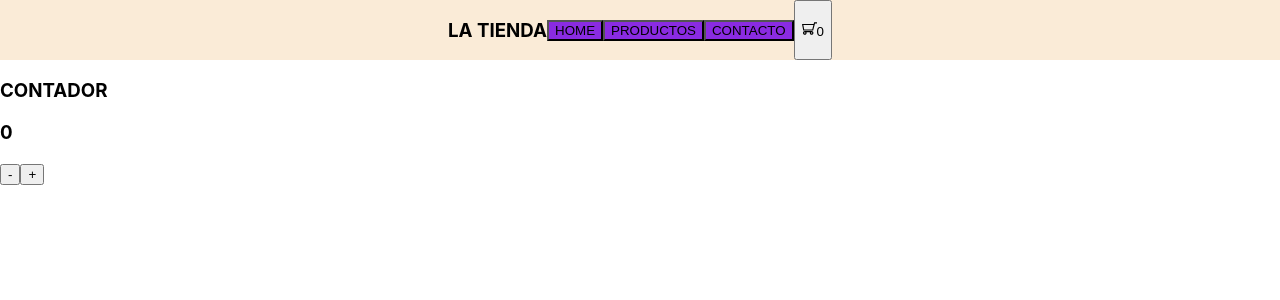
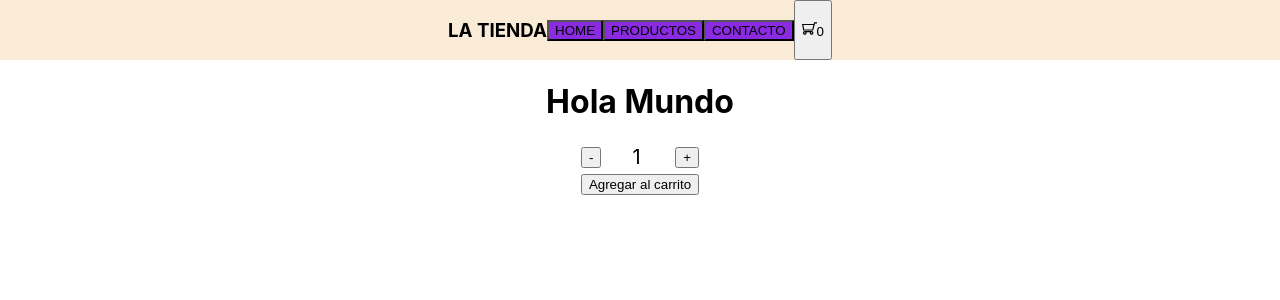
Before and after one commit to SebaMansTeo/primerapp, a React (Create React App) app: page / in a window 1280 px wide. Shown: the top 300 px of the page. Built offline with nearby package versions, Linux system fonts and the light colour scheme.

Commit message:
componentes II

```diff
--- a/src/App.js
+++ b/src/App.js
@@ -1,12 +1,14 @@
 import Navbar from './components/Navbar/Navbar';
 import './App.css';
-import FunctionCounter from './components/itemListContainer/functionCounter';
+import FunctionCounter from './components/FunctionCounter/functionCounter';
+import ItemListContainer from './components/ItemListContainer/ItemListContainer';
 
 function App() {
   return (
     <div>
       <Navbar title="LA TIENDA" color="black" />
-      <FunctionCounter />
+      <ItemListContainer greeting='Hola Mundo' style={{textAlign: "center"}} />
+      {/* <FunctionCounter /> */}
     </div>
 
   );
--- /dev/null
+++ b/src/components/FunctionCounter/functionCounter.js
@@ -0,0 +1,47 @@
+import {useState, useEffect} from "react"
+
+const FunctionCounter = () => {
+    const [count, setCount] = useState(0);
+
+    useEffect(()=> {
+    console.log("se monto")
+    setCount(count + 1)
+
+    return()=>{
+        console.log("me voy a desmontar")
+        setCount(0)
+    }
+    }, [])
+
+    useEffect(()=>{
+        console.log("count cambio")
+
+        return()=>{
+            console.log("return conut")
+            if(count === 10){
+                setCount(0)
+            }
+        }
+    }, [count])
+
+    const decrement = () => {
+        if(count > 0){
+            setCount(count - 1)
+        }
+    }
+
+    const increment = () => {
+        setCount(count + 1 )
+    }
+
+    return(
+        <>
+            <h3>CONTADOR</h3>
+            <h3>{count}</h3>
+            <button onClick={decrement}>-</button>
+            <button onClick={increment}>+</button>
+        </>
+    )
+}
+
+export default FunctionCounter
--- /dev/null
+++ b/src/components/ItemCount/ItemCount.js
@@ -0,0 +1,37 @@
+import { useState } from 'react'
+
+const ItemCount = ({stock = 1, initial = 1, onAdd})=> {
+   const [quantity, setQuantity] = useState(initial)
+
+   const increment = () => {
+       if(quantity < stock) {
+           setQuantity(quantity+1)
+       }
+   }
+
+   const decrement = () => {
+       if(quantity > 0) {
+           setQuantity(quantity - 1)
+       }
+   }
+
+   return(
+       <div align="center">
+           <table >
+               <tbody>
+                   <tr>
+                       <td align="left"><button className="Option" onClick={()=> decrement() }>-</button></td>
+                       <td align="center" style={{fontSize : '20px'}}>{quantity}</td>
+                       <td align="right"><button className="Option" onClick={() => increment() }>+</button></td>
+                   </tr>
+                   <tr>
+                       <td align="center" colSpan="5"><button className="Option" onClick={() => onAdd(quantity)}>Agregar al carrito</button></td>
+                   </tr>
+
+               </tbody>
+           </table>
+       </div>
+   )
+
+}
+export default ItemCount
--- /dev/null
+++ b/src/components/ItemListContainer/ItemListContainer.css
@@ -0,0 +1,3 @@
+.ItemListContainer{
+    text-align: center;
+}
--- /dev/null
+++ b/src/components/ItemListContainer/ItemListContainer.js
@@ -0,0 +1,24 @@
+import ItemCount from "../ItemCount/ItemCount"
+import "./ItemListContainer.css"
+
+const ItemListContainer = ({greeting = 'Hello'})=> {
+
+
+
+    const handleOnAdd = (quantity) => {
+        console.log(`Se agregaron ${quantity} productos`)
+    }
+
+
+
+    return (
+        <div className="ItemListContainer">
+            <h1>{greeting}</h1>
+            <ItemCount stock={10} initial={1} onAdd={handleOnAdd}/>
+
+        </div>
+    )
+
+}
+
+export default ItemListContainer
--- a/src/components/itemListContainer/functionCounter.js
+++ /dev/null
@@ -1,22 +0,0 @@
-const FunctionCounter = () => {
-    let count = 0
-
-    const decrement = () => {
-        count = count - 1
-    }
-
-    const increment = () => {
-        count = count + 1
-    }
-
-    return(
-        <>
-            <h3>CONTADOR</h3>
-            <h3>{count}</h3>
-            <button onClick={decrement}>-</button>
-            <button onClick={increment}>+</button>
-        </>
-    )
-}
-
-export default FunctionCounter
```
